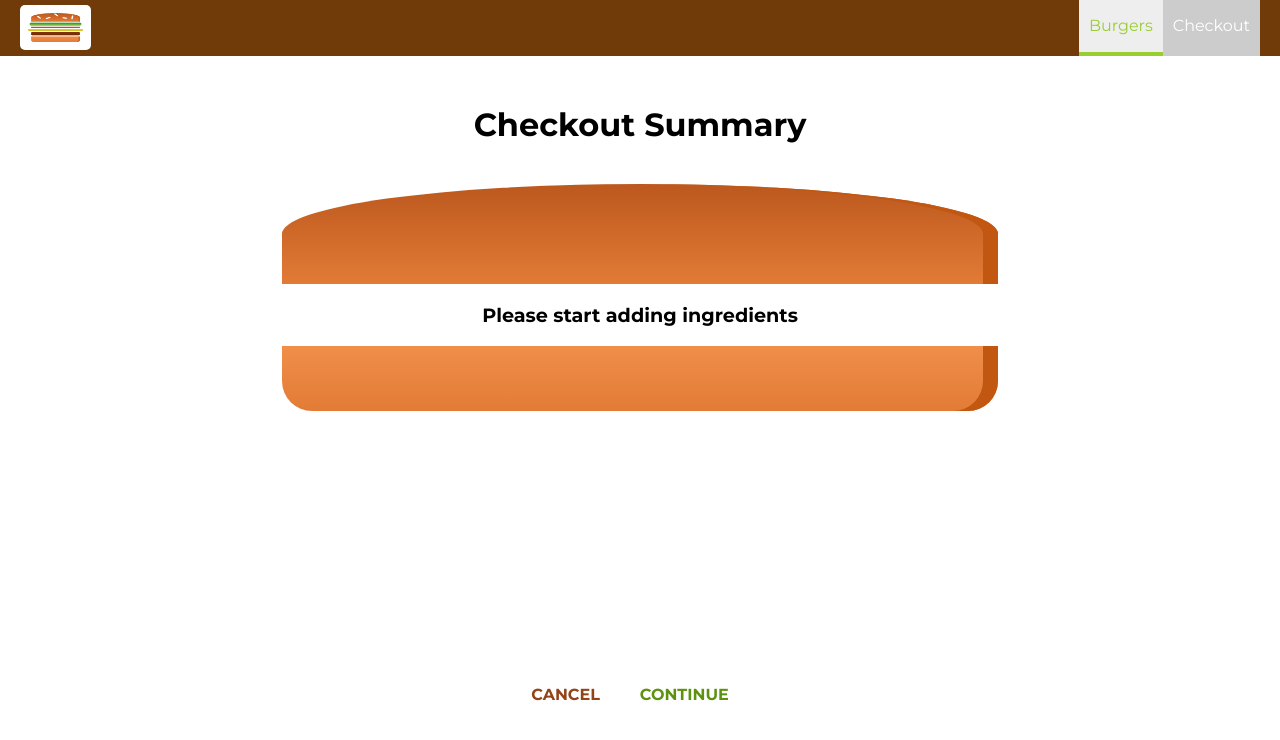
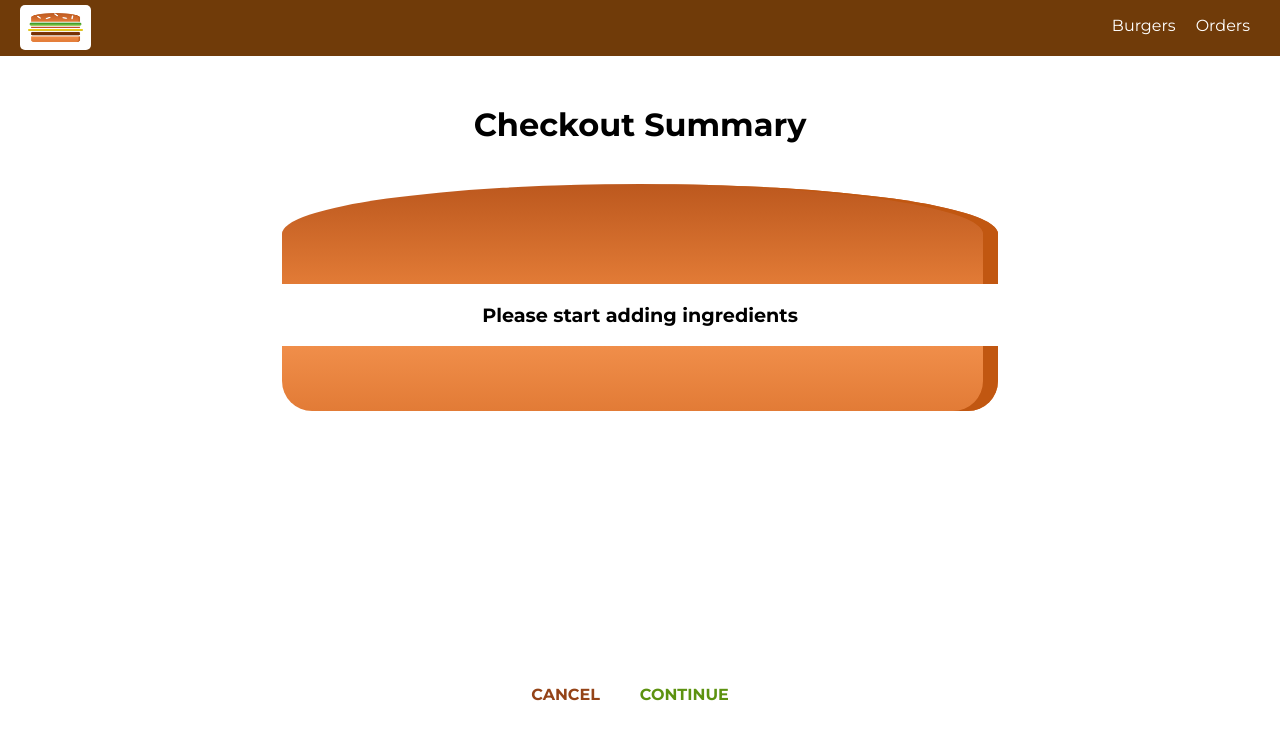
Before and after one commit to sirajrkhan/redux, a React (Create React App) app: page /checkout in a window 1280 px wide. Shown: the top 740 px of the page. Built offline with nearby package versions, Linux system fonts and the light colour scheme.

Commit message:
to and fro connection from backend completed

```diff
--- a/src/App.js
+++ b/src/App.js
@@ -3,6 +3,7 @@ import {Route,Switch} from 'react-router-dom';
 import Layout from './components/Layout/Layout';
 import BurgerBuilder from './containers/BurgerBuilder/BurgerBuilder';
 import Checkout from './containers/Checkout/Checkout'
+import Orders from './containers/Orders/Orders';
 
 function App() {
   return (
@@ -11,6 +12,7 @@ function App() {
       <Layout>
         <Switch>
           <Route path="/checkout" component={Checkout} />
+          <Route path="/orders" component={Orders} />
           <Route path="/" exact component={BurgerBuilder} />
         </Switch>
       </Layout>
--- a/src/components/Navigation/NavigationItems/NavigationItem/NavigationItem.js
+++ b/src/components/Navigation/NavigationItems/NavigationItem/NavigationItem.js
@@ -1,15 +1,16 @@
 import React from 'react';
+import {NavLink} from 'react-router-dom'
 import classes from './NavigationItem.module.css'
 
 const navigationItem = (props) => (
     <li
         className={classes.NavigationItem}>
-        <a
-            href={props.link}
-            className={props.active ? classes.active : null}
-            active={props.active}>
+        <NavLink
+            to={props.link}
+            exact={props.exact}
+            activeClassName={classes.active} >
             {props.children}
-        </a>
+        </NavLink>
     </li>
 )
 
--- a/src/components/Navigation/NavigationItems/NavigationItem/NavigationItem.module.css
+++ b/src/components/Navigation/NavigationItems/NavigationItem/NavigationItem.module.css
@@ -1,52 +1,45 @@
-.NavigationItem{
+.NavigationItem {
     margin: 10px 0;
-    display: flex;
-    flex-flow: column;
+    box-sizing: border-box;
+    display: block;
     width: 100%;
-    cursor: pointer;
-    background-color: #CCC;
 }
 
-.NavigationItem a{
+.NavigationItem a {
     color: #8F5C2C;
     text-decoration: none;
-    height: 100%;
-    padding: 16px 10px;
+    width: 100%;
     box-sizing: border-box;
     display: block;
 }
 
 .NavigationItem a:hover,
 .NavigationItem a:active,
-.NavigationItem a.active{
-    color: maroon;
+.NavigationItem a.active {
+    color: #40A4C8;
 }
 
-
-@media(min-width: 500px){
-    .NavigationItem{
+@media (min-width: 500px) {
+    .NavigationItem {
         margin: 0;
         display: flex;
+        height: 100%;
+        width: auto;
         align-items: center;
-        box-sizing: border-box;
-        height: 100%;
-        cursor: pointer;
     }
 
-    .NavigationItem a{
-        color: #FFF;
-        text-decoration: none;
+    .NavigationItem a {
+        color: white;
         height: 100%;
         padding: 16px 10px;
         border-bottom: 4px solid transparent;
-        display: block;
     }
 
     .NavigationItem a:hover,
     .NavigationItem a:active,
-    .NavigationItem a.active{
-        color: yellowgreen;
-        background: #EEE;
-        border-bottom: 4px solid yellowgreen;
+    .NavigationItem a.active {
+        background-color: #8F5C2C;
+        border-bottom: 4px solid #40A4C8;
+        color: white;
     }
 }
--- a/src/components/Navigation/NavigationItems/NavigationItems.js
+++ b/src/components/Navigation/NavigationItems/NavigationItems.js
@@ -4,8 +4,8 @@ import NavigationItem from './NavigationItem/NavigationItem'
 
 const navigationItems = () => (
     <ul className={classess.NavigationItems}>
-        <NavigationItem link="/" active>Burgers</NavigationItem>
-        <NavigationItem link="/">Checkout</NavigationItem>
+        <NavigationItem link="/" exact active>Burgers</NavigationItem>
+        <NavigationItem link="/orders">Orders</NavigationItem>
     </ul>
 )
 
--- /dev/null
+++ b/src/components/Order/Order.js
@@ -0,0 +1,25 @@
+import React from 'react'
+import classes from './Order.module.css'
+
+const order = (props) => {
+    const ing = [];
+    for (let ingName in props.ingredients){
+        ing.push({
+            name: ingName,
+            amount: props.ingredients[ingName]
+        })
+    }
+
+    const ingOut = ing.map(
+        ig => (<span style={{textTransform:`capitalize`, border: `1px solid #EEE`, padding: `5px`, margin: `3px`}} key={ig.name}> {ig.name}: {ig.amount},</span>)
+    )
+
+    return (
+        <div className={classes.Order}>
+            {ingOut}
+            <p>Price: <strong>{props.price.toFixed(2)}</strong></p>
+        </div>
+    )
+}
+
+export default order;
--- /dev/null
+++ b/src/components/Order/Order.module.css
@@ -0,0 +1,8 @@
+.Order {
+    width: 80%;
+    border: 1px solid #eee;
+    box-shadow: 0 2px 3px #ccc;
+    padding: 10px;
+    margin: 10px auto;
+    box-sizing: border-box;
+}
--- a/src/containers/Checkout/ContactData/ContactData.js
+++ b/src/containers/Checkout/ContactData/ContactData.js
@@ -13,8 +13,7 @@ class ContactData extends Component{
             postcode: ''
         },
         isLoading: false,
-        ingredients: null,
-
+        ingredients: null
     }
 
     orderHandler = (event) =>{
@@ -25,12 +24,11 @@ class ContactData extends Component{
             ingredients: this.props.ingredients,
             totalPrice: this.props.price,
             customer: {
-                name: 'Siraj',
-                mail: 'siraj@siraj.com',
+                name: 'Siraj Khan',
+                email: 'sirajrkhan@live.in',
                 address: {
-                    street: '123 abc',
-                    city: 'BLR',
-                    country: 'India'
+                    street: 'BSK 2',
+                    postcode: '560070'
                 }
             },
             deliveryMethod: 'fastest'
@@ -39,7 +37,7 @@ class ContactData extends Component{
         axios.post('/orders.json', order)
         .then(response => {
             this.setState({isLoading: false})
-            this.props.history.push('/')
+            this.props.history.push('/Orders')
         })
         .catch(error => {
             console.log(error)
--- /dev/null
+++ b/src/containers/Orders/Orders.js
@@ -0,0 +1,65 @@
+import React, { Component } from 'react'
+import Order from '../../components/Order/Order'
+import axios from '../../axios-orders';
+import withErr from '../../hoc/withErrorHandler/withErrorHandler'
+
+class Orders extends Component{
+    state ={
+        orders: [],
+        isLoading: true
+    }
+
+    componentDidMount(){
+        axios.get('/orders.json')
+        .then(
+            response => {
+                this.setState({isLoading:false});
+                const fetchedOrders = [];
+                for (let key in response.data){
+                    fetchedOrders.push({
+                        ...response.data[key],
+                        id: key
+                    });
+                }
+                this.setState({orders: fetchedOrders})
+            }
+        )
+        .catch(
+            err => {
+                return (
+                    this.setState({isLoading:false})
+                    // console.log(err)
+                )
+            }
+        )
+
+    }
+
+    render(){
+        // let entries = null;
+
+        return (
+            <div>
+                <h2>Your Order Summary</h2>
+                {
+
+                    this.state.orders.map(
+                        order => {
+                            return (
+                                <>
+                                    <div>{order.customer.name} | {order.customer.email}</div>
+                                    <Order
+                                        key={order.id}
+                                        ingredients={order.ingredients}
+                                        price={order.totalPrice} />
+                                </>
+                            )
+                        }
+                    )
+                }
+            </div>
+        )
+    }
+}
+
+export default withErr(Orders,axios);
```
Also changed, not shown: src/containers/Checkout/Checkout.js (+7 -1 lines).
